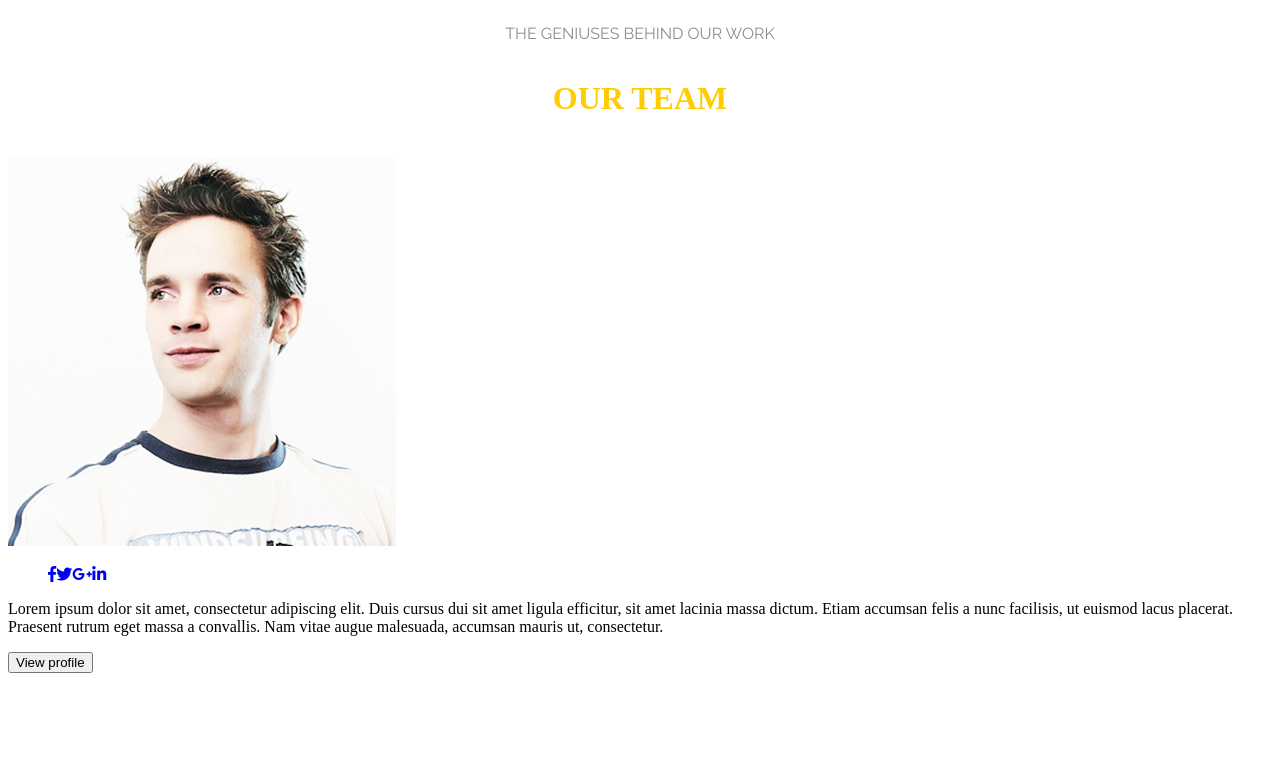
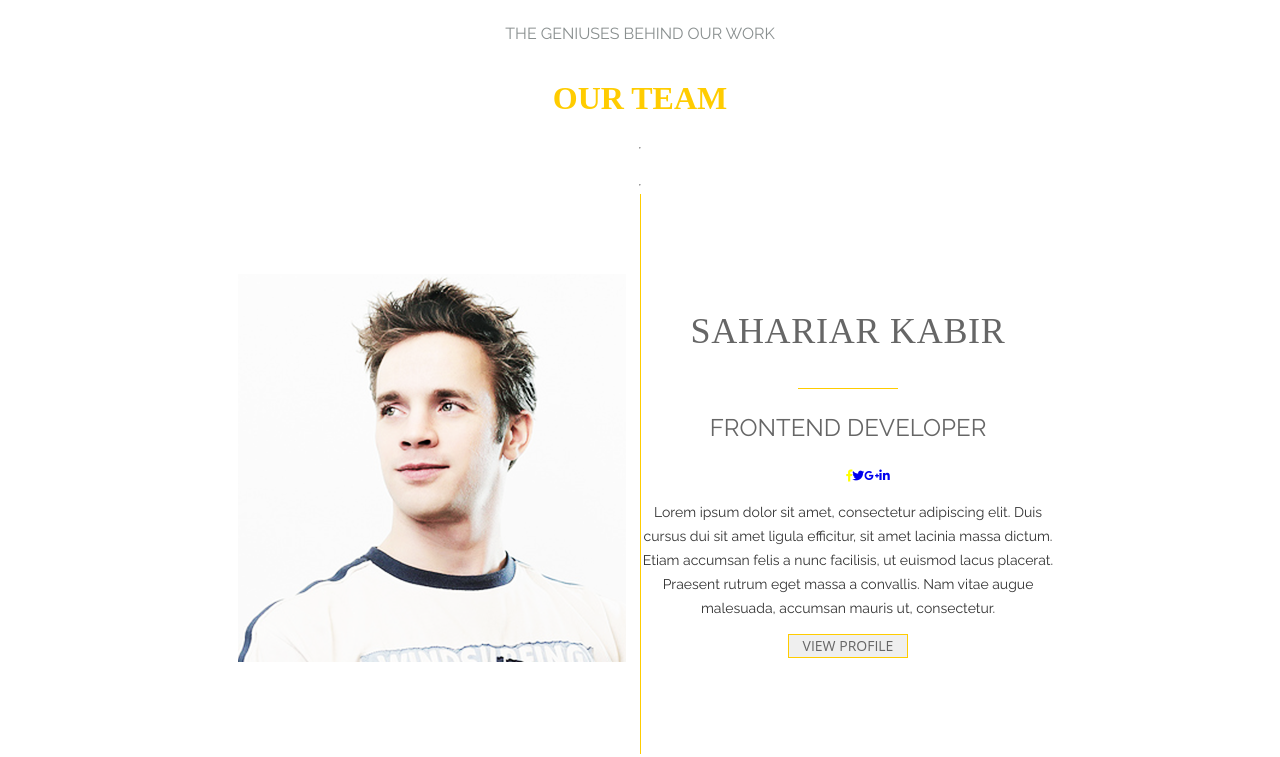
Before and after one commit to Katr1nD/our-team, a plain HTML site: page index.html in a window 1280 px wide. Drawn offline with Linux system fonts and the light colour scheme.

Commit message:
add styles

```diff
--- a/css/_header.scss
+++ b/css/_header.scss
@@ -9,4 +9,6 @@ header {
     .header__title {
         color: $headerMainColor;
     }
+
+    .line-horizontak
 }
--- a/css/_mixins.scss
+++ b/css/_mixins.scss
@@ -1,6 +1,14 @@
 @mixin sectionCommonStyles($flexDirection) {
     display: flex;
     flex-direction: $flexDirection;
+    justify-content: center;
     align-items: center;
+    text-align: center;
     text-transform: uppercase;
 }
+
+@mixin lineHorizontal {
+    background-color: $headerMainColor;
+    border: none;
+    height: 1px;
+}
--- a/css/_section.scss
+++ b/css/_section.scss
@@ -1,6 +1,66 @@
-.character__info_networks {
+.character {
     @include sectionCommonStyles(row);
 
-    list-style: none;
+    color: $sectionMainColor;
+    font-weight: 400;
 
+    .character__photo,
+    .character__info {
+        width: 415px;
+        height: 400px;
+    }
+
+    .character__line {
+        border-left: 1px solid $headerMainColor;
+        height: 560px;
+    }
+
+    .character__info_name {
+        font-family: $secondlyFont;
+        font-size: 36px;
+        letter-spacing: 0.72px;
+    }
+
+    .character__line_hr {
+        @include lineHorizontal;
+
+        width: 100px;
+    }
+
+    .character__info_position {
+        font-family: $mainFont;
+        font-size: 24px;
+    }
+
+    .character__info_networks {
+        @include sectionCommonStyles(row);
+
+        list-style: none;
+    }
+
+    .linkedin {
+        color: $listColor;
+        border: 1px solid $listColor;
+        border-radius: 50%;
+    }
+
+    .character__info_description {
+        color: $sectionSecondlyColor;
+        font-family: $mainFont;
+        font-size: 14px;
+        font-weight: 500;
+        line-height: 24px;
+        text-transform: none;
+    }
+
+    .character__info_button {
+        border: 1px solid $headerMainColor;
+        color: $sectionMainColor;
+        font-family: $buttonFont;
+        font-size: 14px;
+        font-weight: 400;
+        width: 120px;
+        height: 24px;
+        text-transform: uppercase;
+    }
 }
--- a/css/_variables.scss
+++ b/css/_variables.scss
@@ -8,3 +8,4 @@ $headerMainColor : #ffcc00;
 $headerSecondlyColor : #898f8f;
 $sectionMainColor : #666666;
 $sectionSecondlyColor : #333333;
+$listColor : #ccccccc;
--- a/css/style.scss
+++ b/css/style.scss
@@ -1,6 +1,7 @@
 body {}
 
 @import url('https://fonts.googleapis.com/css2?family=Raleway:wght@200;300;400;700;900&display=swap');
+
 @import "variables";
 @import "mixins";
 @import "header";
--- a/index.html
+++ b/index.html
@@ -16,36 +16,40 @@
         <header class="header">
             <p class="header__description">The geniuses behind our work</p>
             <h1 class="header__title">Our team</h1>
-            <img src="./img/bonfire_icon.svg" alt="logo" />
+            <hr class="line-horizontal" />
+            <img src="./img/bonfire-icon.svg" alt="logo" />
+            <hr class="line-horizontal" />
         </header>
         <section class="slider">
             <div class="character character__first">
                 <div class="character__photo">
                     <img src="./img/Saharia-Kabir-photo.png" alt="photo" />
                 </div>
+                <div class="character__line"></div>
                 <div class="character__info">
-                    <p class="character__info_name"></p>
-                    <p class="character__info_position"></p>
+                    <p class="character__info_name">Sahariar Kabir</p>
+                    <hr class="character__line_hr" />
+                    <p class="character__info_position">Frontend Developer</p>
                     <ul class="character__info_networks">
                         <li>
                             <a href="https://www.facebook.com/shahriar.kabir.54772" target="_blank" rel="author"
-                                class="facebook">
-                                <i class="fab fa-facebook-f"></i>
+                                class="facebook" style="color:yellow;">
+                                <i class="fab fa-facebook-f fa-xs"></i>
                             </a>
                         </li>
                         <li>
                             <a href="https://twitter.com/sahariarkabir" target="_blank" rel="author" class="twitter">
-                                <i class="fab fa-twitter"></i>
+                                <i class="fab fa-twitter fa-xs"></i>
                             </a>
                         </li>
                         <li>
                             <a href="https://www.google.com/" target="_blank" rel="author" class="google">
-                                <i class="fab fa-google-plus-g"></i>
+                                <i class="fab fa-google-plus-g fa-xs"></i>
                             </a>
                         </li>
                         <li><a href="https://www.linkedin.com/in/shkabir/" target="_blank" rel="author"
                                 class="linkedin">
-                                <i class="fab fa-linkedin-in"></i>
+                                <i class="fab fa-linkedin-in fa-xs"></i>
                             </a>
                         </li>
                     </ul>
@@ -54,7 +58,7 @@
                         facilisis, ut euismod lacus placerat. Praesent rutrum eget massa a convallis. Nam vitae augue
                         malesuada, accumsan mauris ut, consectetur.</p>
                     <form action="#" method="POST">
-                        <button>View profile</button>
+                        <button class="character__info_button">View profile</button>
                     </form>
                 </div>
             </div>
```
Also changed, not shown: css/style.css, img/bonfire-icon.svg (added), img/bonfire.png (added), img/bonfire_icon.svg (deleted), 1 other file.
